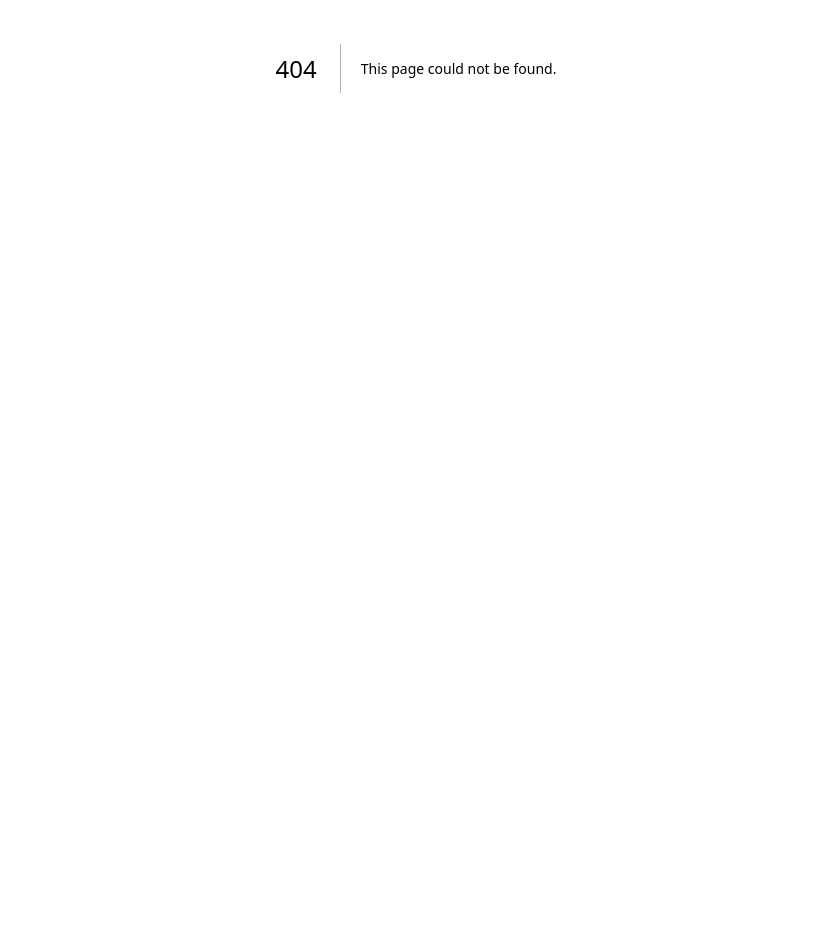
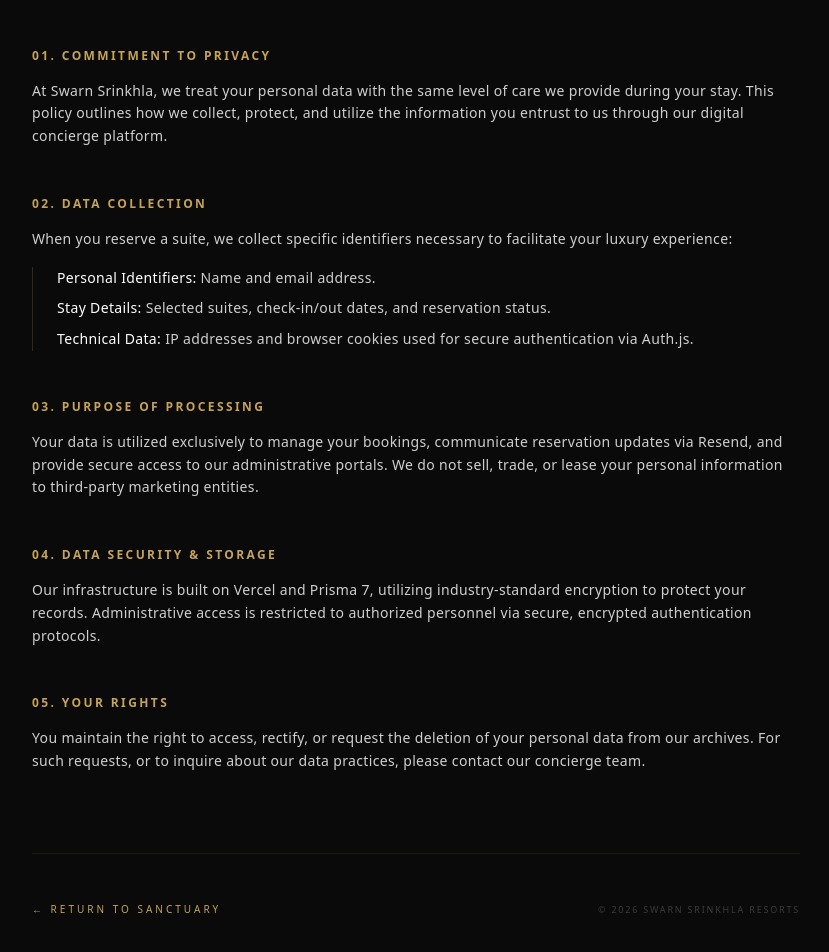
Before and after one commit to Snehil7903/swarn-srinkhla, a Next.js app: page /privacy in a window 1280 px wide. Before the commit this address had no page. Shown: the part 332-1284 px from the top of the page, without its empty margins (224-1053 px from the left). Before the commit the page ends 800 px from the top, so only its background shows below. Built offline with nearby package versions, Linux system fonts and the light colour scheme; a web font is replaced by a local one.

Commit message:
Add Privacy Policy

```diff
--- /dev/null
+++ b/src/app/privacy/page.tsx
@@ -0,0 +1,89 @@
+import Link from "next/link";
+
+export default function PrivacyPolicy() {
+  return (
+    <main className="min-h-screen bg-[#0a0a0a] text-[#ffffff]/80 py-32 px-6 md:px-12 lg:px-24 font-sans selection:bg-[#c5a358] selection:text-black">
+      <div className="max-w-3xl mx-auto">
+
+        {/* Header */}
+        <div className="mb-16 border-b border-[#c5a358]/20 pb-12">
+          <span className="text-[#c5a358] tracking-[0.4em] uppercase text-[10px] mb-4 block font-medium">
+            Legal Transparency
+          </span>
+          <h1 className="text-4xl md:text-6xl font-serif text-[#ffffff] leading-tight mb-4">
+            Privacy <span className="text-[#c5a358] italic font-light">Policy</span>
+          </h1>
+          <p className="text-[11px] uppercase tracking-[0.2em] text-[#ffffff]/40">
+            Last Updated: April 2026
+          </p>
+        </div>
+
+        {/* Content Sections */}
+        <div className="space-y-12 text-sm leading-relaxed tracking-wide">
+
+          <section>
+            <h2 className="text-[#c5a358] uppercase tracking-[0.2em] text-xs mb-4 font-semibold">
+              01. Commitment to Privacy
+            </h2>
+            <p>
+              At Swarn Srinkhla, we treat your personal data with the same level of care we provide during your stay. This policy outlines how we collect, protect, and utilize the information you entrust to us through our digital concierge platform.
+            </p>
+          </section>
+
+          <section>
+            <h2 className="text-[#c5a358] uppercase tracking-[0.2em] text-xs mb-4 font-semibold">
+              02. Data Collection
+            </h2>
+            <p className="mb-4">
+              When you reserve a suite, we collect specific identifiers necessary to facilitate your luxury experience:
+            </p>
+            <ul className="list-none space-y-2 border-l border-[#c5a358]/20 pl-6">
+              <li><span className="text-white">Personal Identifiers:</span> Name and email address.</li>
+              <li><span className="text-white">Stay Details:</span> Selected suites, check-in/out dates, and reservation status.</li>
+              <li><span className="text-white">Technical Data:</span> IP addresses and browser cookies used for secure authentication via Auth.js.</li>
+            </ul>
+          </section>
+
+          <section>
+            <h2 className="text-[#c5a358] uppercase tracking-[0.2em] text-xs mb-4 font-semibold">
+              03. Purpose of Processing
+            </h2>
+            <p>
+              Your data is utilized exclusively to manage your bookings, communicate reservation updates via Resend, and provide secure access to our administrative portals. We do not sell, trade, or lease your personal information to third-party marketing entities.
+            </p>
+          </section>
+
+          <section>
+            <h2 className="text-[#c5a358] uppercase tracking-[0.2em] text-xs mb-4 font-semibold">
+              04. Data Security & Storage
+            </h2>
+            <p>
+              Our infrastructure is built on Vercel and Prisma 7, utilizing industry-standard encryption to protect your records. Administrative access is restricted to authorized personnel via secure, encrypted authentication protocols.
+            </p>
+          </section>
+
+          <section>
+            <h2 className="text-[#c5a358] uppercase tracking-[0.2em] text-xs mb-4 font-semibold">
+              05. Your Rights
+            </h2>
+            <p>
+              You maintain the right to access, rectify, or request the deletion of your personal data from our archives. For such requests, or to inquire about our data practices, please contact our concierge team.
+            </p>
+          </section>
+
+        </div>
+
+        {/* Footer Link */}
+        <div className="mt-20 pt-12 border-t border-[#c5a358]/10 flex justify-between items-center">
+          <Link href="/" className="text-[10px] tracking-[0.3em] uppercase text-[#c5a358] hover:text-white transition-colors">
+            ← Return to Sanctuary
+          </Link>
+          <p className="text-[9px] text-[#ffffff]/20 uppercase tracking-[0.2em]">
+            © 2026 Swarn Srinkhla Resorts
+          </p>
+        </div>
+
+      </div>
+    </main>
+  );
+}
--- a/src/components/Footer.tsx
+++ b/src/components/Footer.tsx
@@ -3,6 +3,7 @@
 import { useEffect, useRef } from "react";
 import gsap from "gsap";
 import { ScrollTrigger } from "gsap/ScrollTrigger";
+import Link from "next/link";
 
 gsap.registerPlugin(ScrollTrigger);
 
@@ -94,8 +95,12 @@ export default function Footer() {
         </p>
         <p className="footer-reveal text-silver/50 font-sans text-xs mb-4 md:mb-0">Developed by Snehil Raj</p>
         <div className="flex gap-6">
-          <a href="#" className="footer-reveal text-silver/50 hover:text-gold transition-colors duration-300 font-sans text-xs">Privacy Policy</a>
-          <a href="#" className="footer-reveal text-silver/50 hover:text-gold transition-colors duration-300 font-sans text-xs">Terms of Service</a>
+          <Link href="/privacy" className="footer-reveal text-silver/50 hover:text-gold transition-colors duration-300 font-sans text-xs">
+            Privacy Policy
+          </Link>
+          <Link href="/terms" className="footer-reveal text-silver/50 hover:text-gold transition-colors duration-300 font-sans text-xs">
+            Terms of Service
+          </Link>
         </div>
       </div>
 
```
